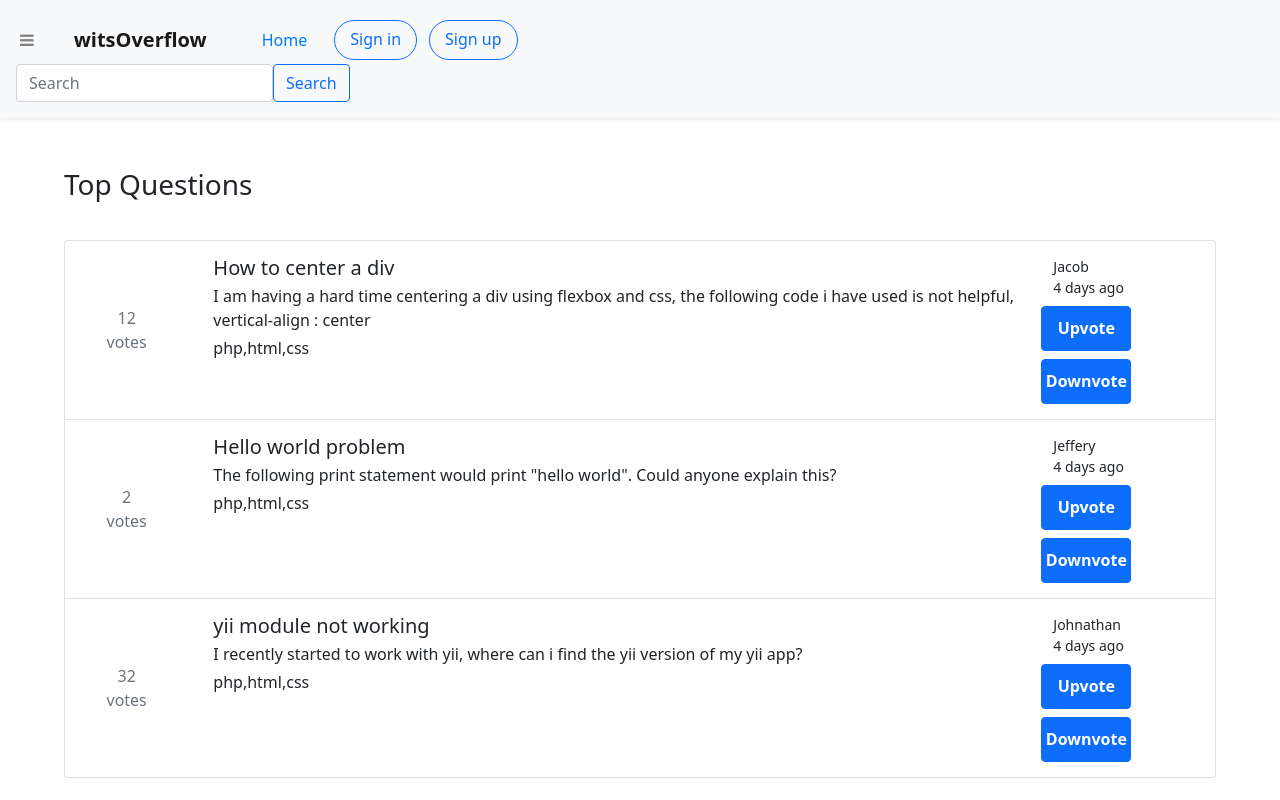
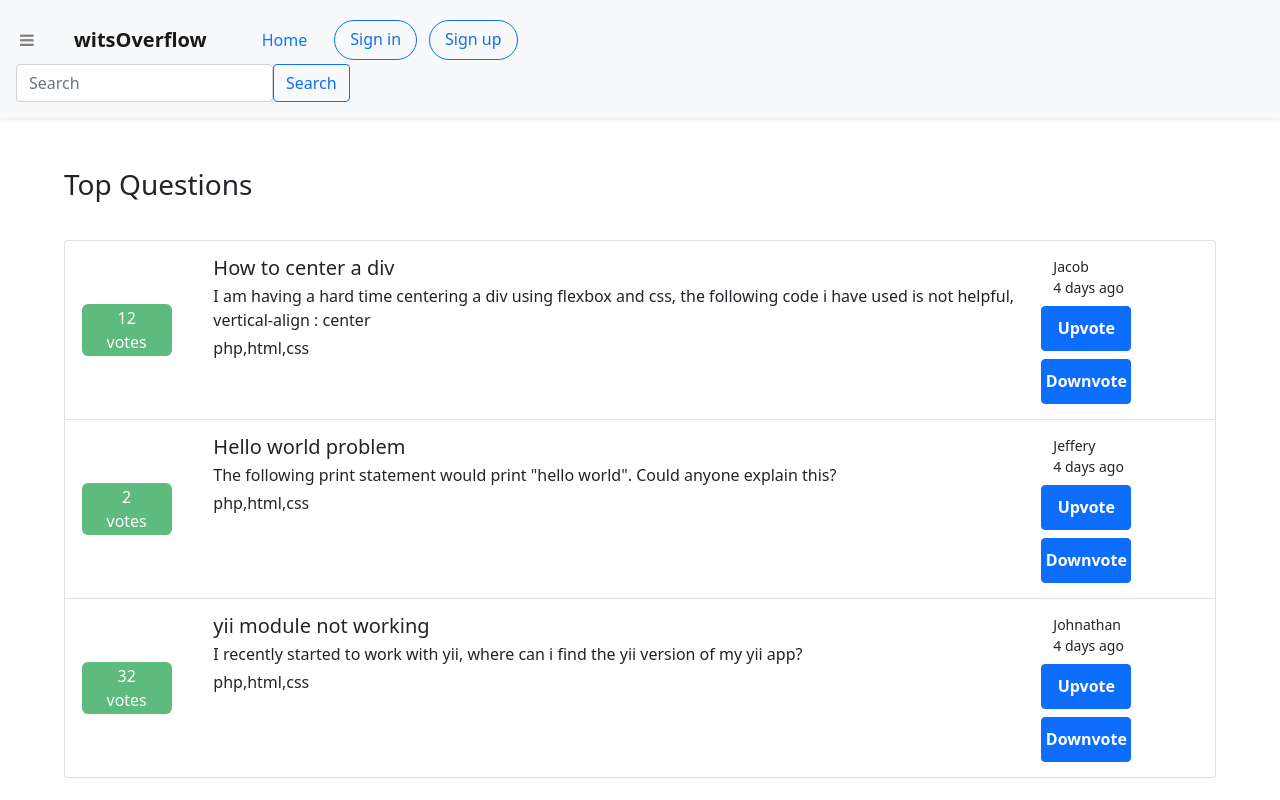
Before and after one commit to 2103562/witsOverflow, a Vue app: page / in a window 1280 px wide. Shown: the top 800 px of the page. Built offline with nearby package versions, Linux system fonts and the light colour scheme; no server answers.

Commit message:
change styling of votes containers

```diff
--- a/src/components/Home.vue
+++ b/src/components/Home.vue
@@ -109,10 +109,8 @@ export default {
                     <div class="d-flex flex-row row justify-content-between">
                         <small>{{question.user}}</small>
                         <small>{{question.time}}</small>
-                        <div class="d-flex flex-row row justify-content-between" >
-                        <button class="btn-upvote"   @click.once="question.votes++">Upvote</button>
+                        <button class="btn-upvote" @click.once="question.votes++">Upvote</button>
                         <button class="btn-upvote" v-if="question.votes>=1"  @click.once=question.votes-->Downvote</button>
-                        </div>
                     </div>
 
                 </a>
@@ -217,9 +215,10 @@ export default {
     flex-direction: column;
     justify-content: center;
     align-items: center;
-    color: hsl(210,8%,45%);
-    border-top-left-radius: 6px;
-    border-top-right-radius: 6px;
+    color: white;
+    background: hsl(140,40%,55%);
+    border-radius: 6px;
+    padding: 2px;
     text-align: center;
     width: 90px;
 }
--- a/src/components/QuestionsTable.vue
+++ b/src/components/QuestionsTable.vue
@@ -96,9 +96,10 @@ export default {
     flex-direction: column;
     justify-content: center;
     align-items: center;
-    color: hsl(210,8%,45%);
-    border-top-left-radius: 6px;
-    border-top-right-radius: 6px;
+    color: white;
+    background: hsl(140,40%,55%);
+    border-radius: 6px;
+    padding: 2px;
     text-align: center;
     width: 90px;
 }
```
